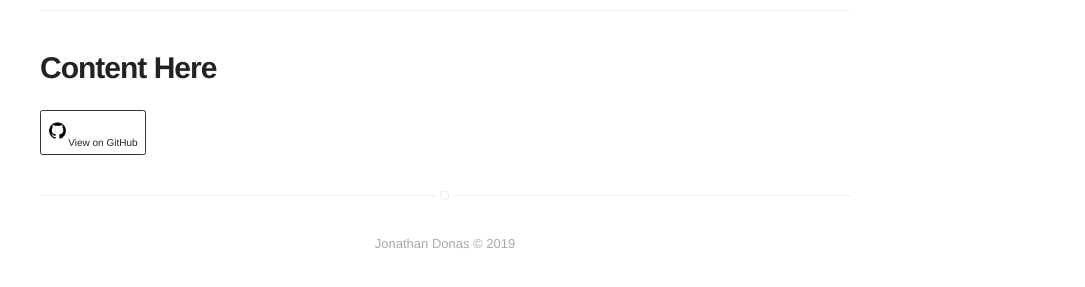
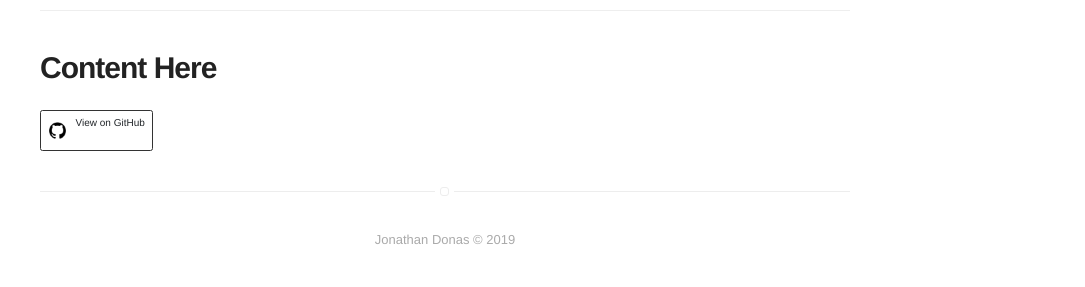
Before and after one commit to jondonas/jondonas.github.io, a Jekyll site: the page built from _posts/1001-01-01-cisco-config-manager.markdown, in a window 1280 px wide. Shown: the part 297-584 px from the top of the page, without its empty margins (195-1280 px from the left). Built offline with Jekyll 4.4.1, drawn with Linux system fonts in a browser that asks for light colours.

Commit message:
Revise github button

```diff
--- a/_layouts/post.html
+++ b/_layouts/post.html
@@ -25,7 +25,7 @@ layout: page
 
 {% if page.github %}
     <a class="github-btn" href="{{ page.github }}" target="_blank" style="text-decoration: none">
-        <img class='icon' src='/assets/images/github.png'/>
+        <img class='icon' style="float: left; margin-right: 10px" src='/assets/images/github.png'/>
         View on GitHub
     </a>
 {% endif %}
```
